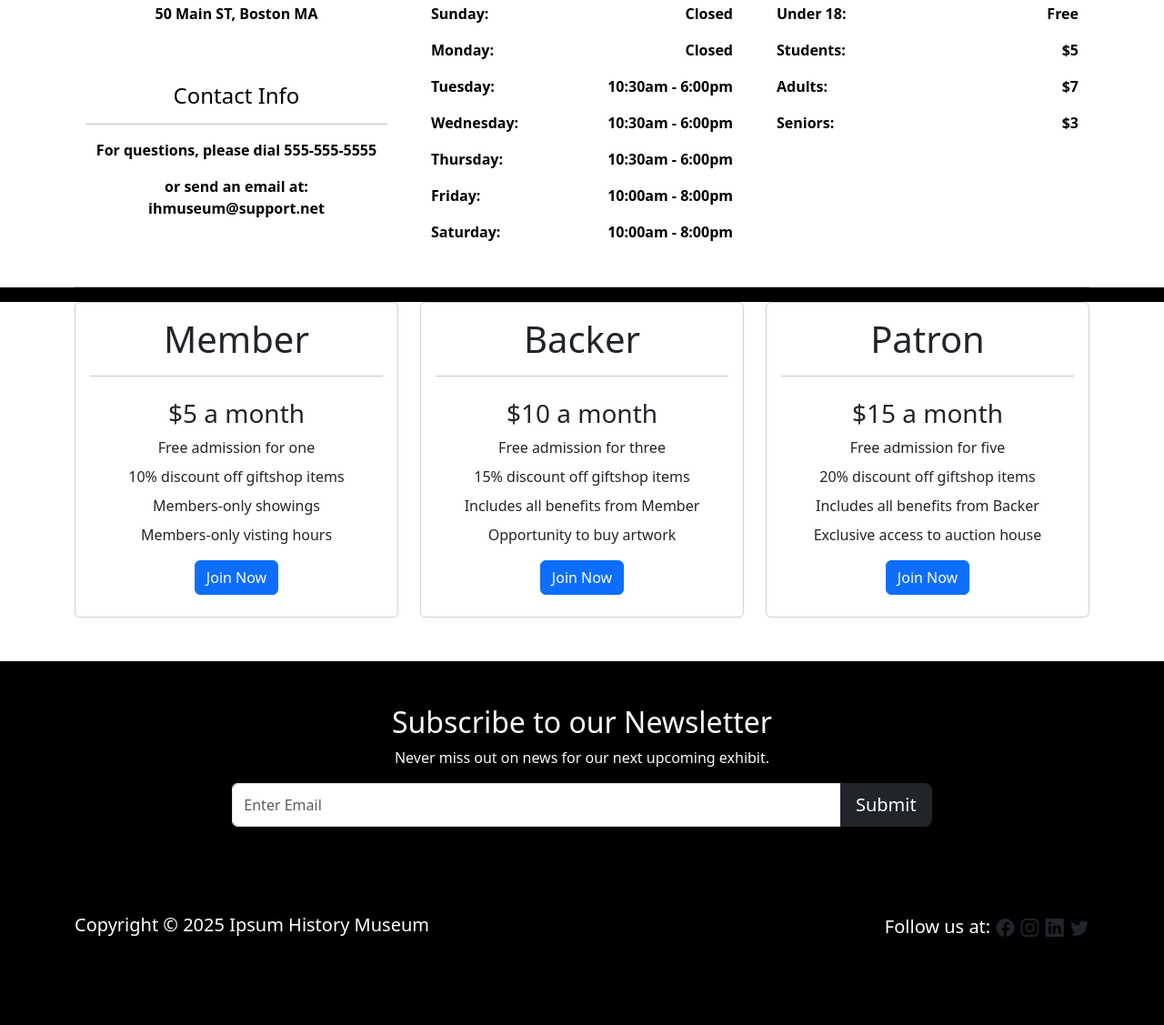
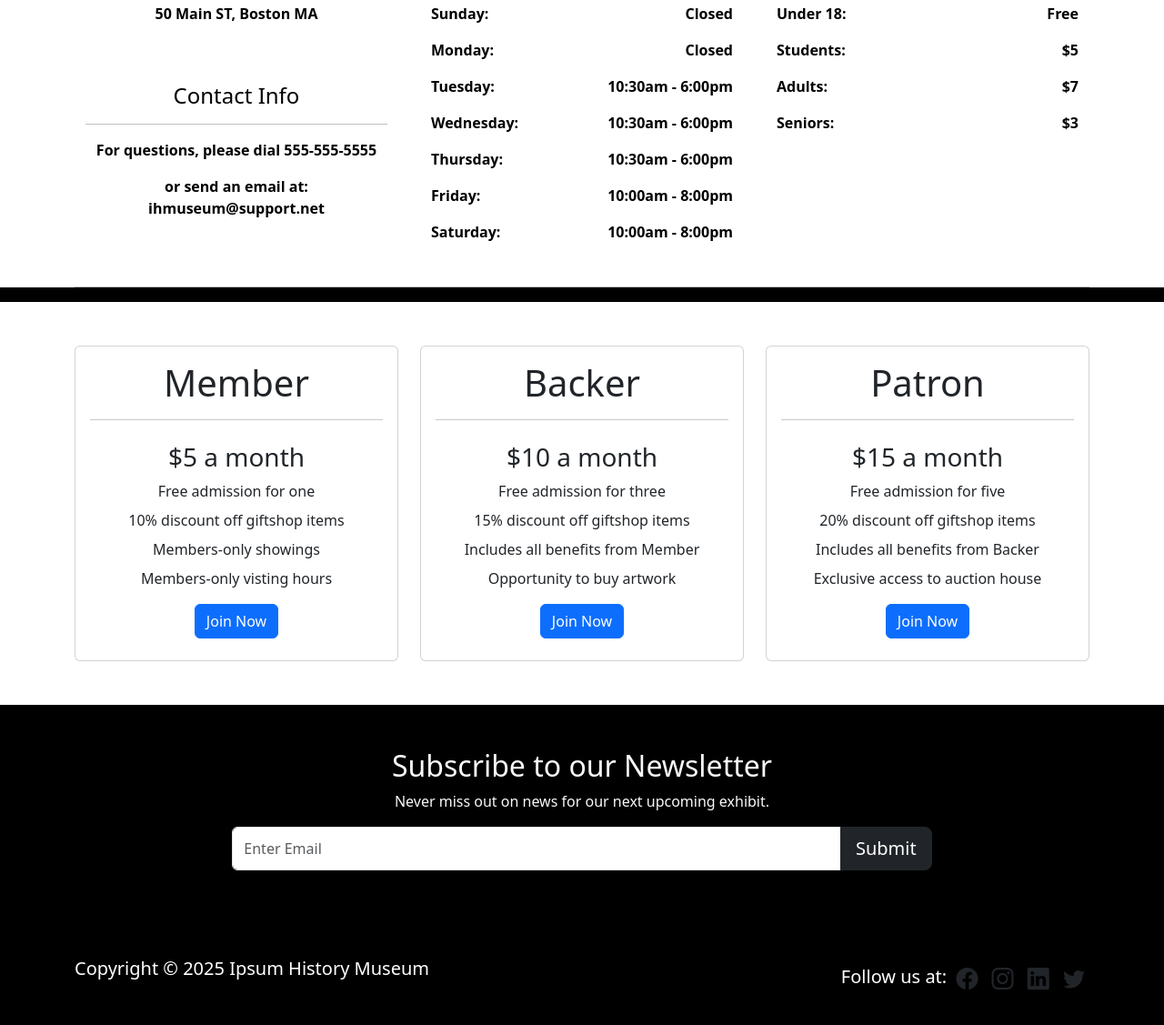
Before and after one commit to wzjtan/MuseumDemo, a plain HTML site: page demo2.html in a window 1280 px wide. Shown: the part 1461-2588 px from the top of the page at 91% size. Before the commit the page ends 2554 px from the top, so only its background shows below. Drawn offline with nearby package versions, Linux system fonts and the light colour scheme.

Commit message:
Navbar brand text resized to be larger and now has an icon. Text for navbar also changed in font and weight. Membership section now has padding on top. Footer social media icons now have padding and size class applied.

```diff
--- a/demo2.html
+++ b/demo2.html
@@ -16,16 +16,16 @@
 <body class="base">
 
     <!-- Navbar -->
-    <nav class="navbar fixed-top navbar-expand-lg navbar-base">
+    <nav class="navbar fixed-top navbar-expand-lg navbar-base cinzel fw-bolder">
         <div class="container">
-            <a class="navbar-brand" href="#">Ipsum History Museum</a>
+            <a class="navbar-brand" href=""><i class="bi bi-bank"></i> Ipsum History Museum</a>
             <button class="navbar-toggler" type="button" data-bs-toggle="collapse" data-bs-target="#navbarNav" aria-controls="navbarNav" aria-expanded="false" aria-label="Toggle navigation">
                 <span class="navbar-toggler-icon"></span>
               </button>
             <div class="collapse navbar-collapse" id="navbarNav">
                 <ul class="navbar-nav">
                   <li class="nav-item">
-                    <a class="nav-link"href="#">About</a>
+                    <a class="nav-link"href="">About</a>
                   </li>
                   <li class="nav-item">
                     <a class="nav-link" href="#exhibits">Exhibits</a>
@@ -235,7 +235,7 @@
       </div>
     </section>
 
-    <section class="membership pb-5" id="membership">
+    <section class="membership py-5" id="membership">
       <div class="container">
         <div class="row text-center">
           <div class="col-md-4">
@@ -313,10 +313,10 @@
         <div class="row">
           <div class="col-md-6 text-lg-start h5">Copyright &copy; 2025 Ipsum History Museum </div>
           <div class="col-md-6 text-lg-end h5"> Follow us at:
-            <a href="#facebook" class="btn btn-lg bi bi-facebook p-0"></a>
-            <a href="#instagram" class="btn btn-lg bi bi-instagram p-0"></a>
-            <a href="#linkedin" class="btn btn-lg bi bi-linkedin p-0"></a>
-            <a href="#twitter" class="btn btn-lg bi bi-twitter p-0"></a>
+            <a href="#facebook" class="btn btn-lg bi bi-facebook p-1 icon-size"></a>
+            <a href="#instagram" class="btn btn-lg bi bi-instagram p-1 icon-size"></a>
+            <a href="#linkedin" class="btn btn-lg bi bi-linkedin p-1 icon-size"></a>
+            <a href="#twitter" class="btn btn-lg bi bi-twitter p-1 icon-size"></a>
           </div>
         </div>
       </div>
```
